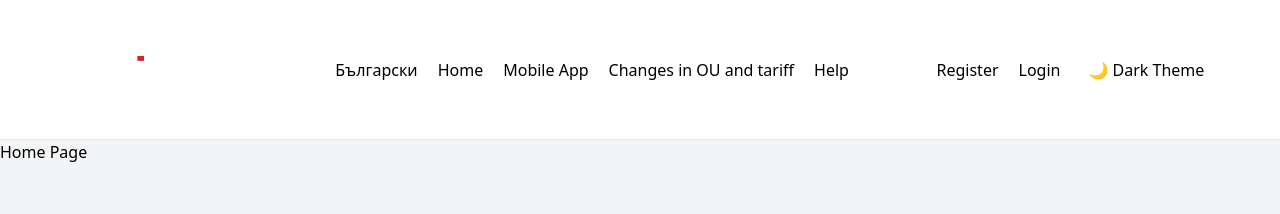
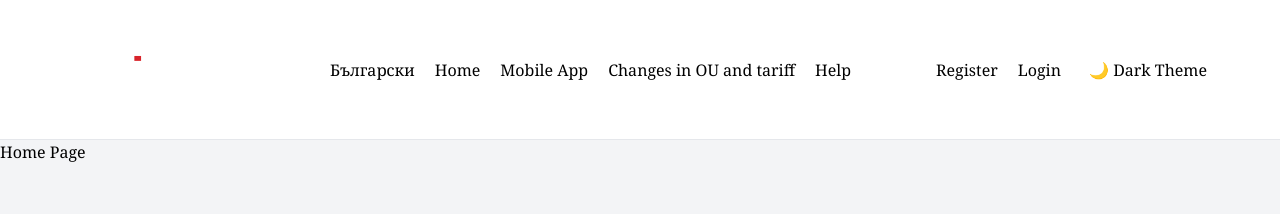
Before and after one commit to nikoladevelops/react-banking-dashboard, a React (Vite) app in the folder client/: page / in a window 1280 px wide. Shown: the top 214 px of the page. Built offline with nearby package versions, Linux system fonts and the light colour scheme; no server answers.

Commit message:
Add custom font

```diff
--- a/client/src/index.css
+++ b/client/src/index.css
@@ -1,10 +1,16 @@
+@import url("https://fonts.googleapis.com/css2?family=Noto+Serif:ital,wght@0,100..900;1,100..900&display=swap");
+
+@font-face {
+    font-family: IBM_Plex_Serif;
+    src: url("../assets/fonts/IBM_Plex_Serif-Regular.ttf");
+}
+
 @import "tailwindcss";
 @custom-variant dark (&:where(.dark, .dark *));
 
 /* Optional custom styles below */
 body {
     margin: 0;
-    font-family: system-ui, sans-serif;
 }
 
 @utility hover-themed {
@@ -15,3 +21,13 @@ body {
         color: #4ade80; /* text-green-400 */
     }
 }
+
+@theme {
+    --font-noto-seriff: "Noto Serif", system-ui, sans-serif;
+}
+
+@layer base {
+    body {
+        font-family: var(--font-noto-seriff);
+    }
+}
```
